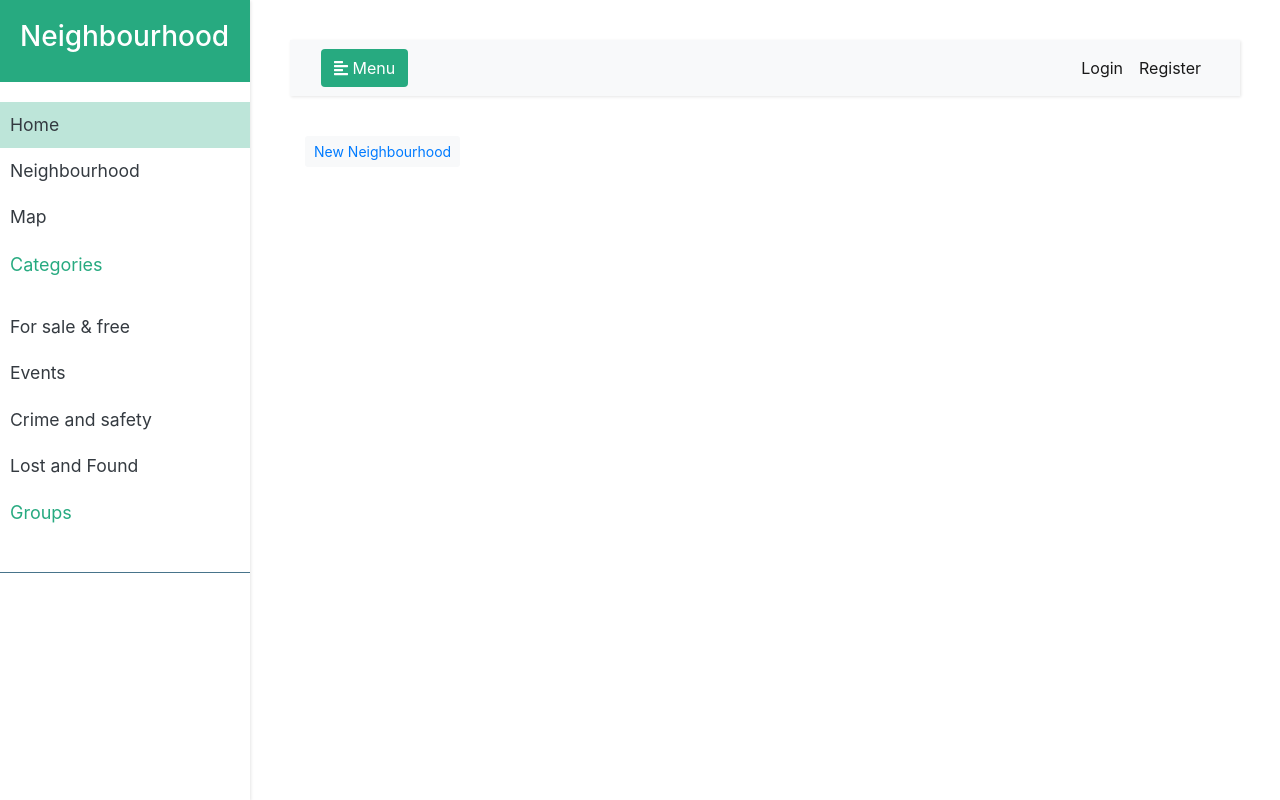
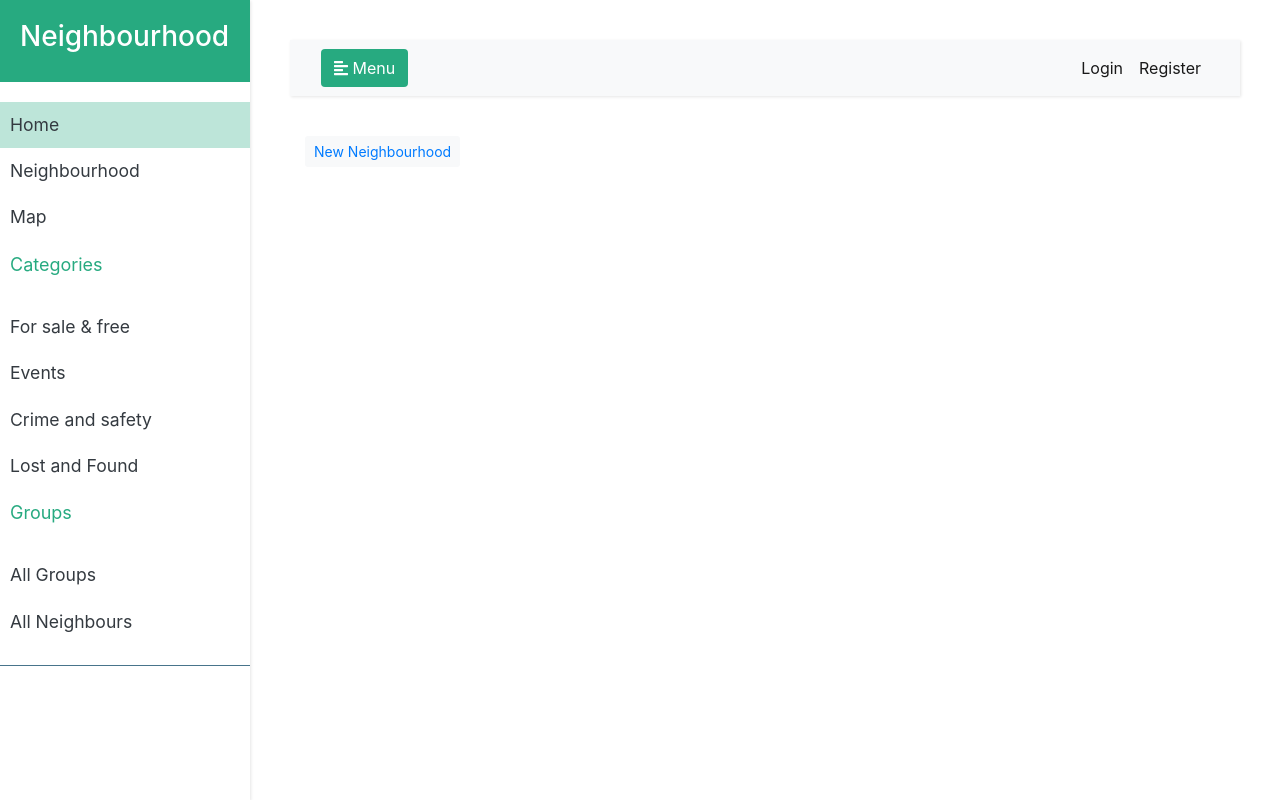
Before and after one commit to Alexotieno1717/Neighbourhood, a Django app: page /all-hoods/ in a window 1280 px wide. Run offline with Django 3.2, Linux system fonts and the light colour scheme; data that the repository does not hold is empty; some libraries are stand-ins or nearby versions.

Commit message:
Added groups to sidenav

```diff
--- a/project/templates/neighbourhood/sidenav.html
+++ b/project/templates/neighbourhood/sidenav.html
@@ -20,5 +20,7 @@
         <li><a href="#" class="text-dark">Crime and safety</a></li>
         <li><a href="#" class="text-dark">Lost and Found</a></li>
         <p class="side-subtitle" style="color: rgb(39, 170, 128); font-size: 18px">Groups</p>
+        <li><a href="#" class="text-dark">All Groups</a></li>
+        <li><a href="#" class="text-dark">All Neighbours</a></li>
     </ul>
 </nav>
```
